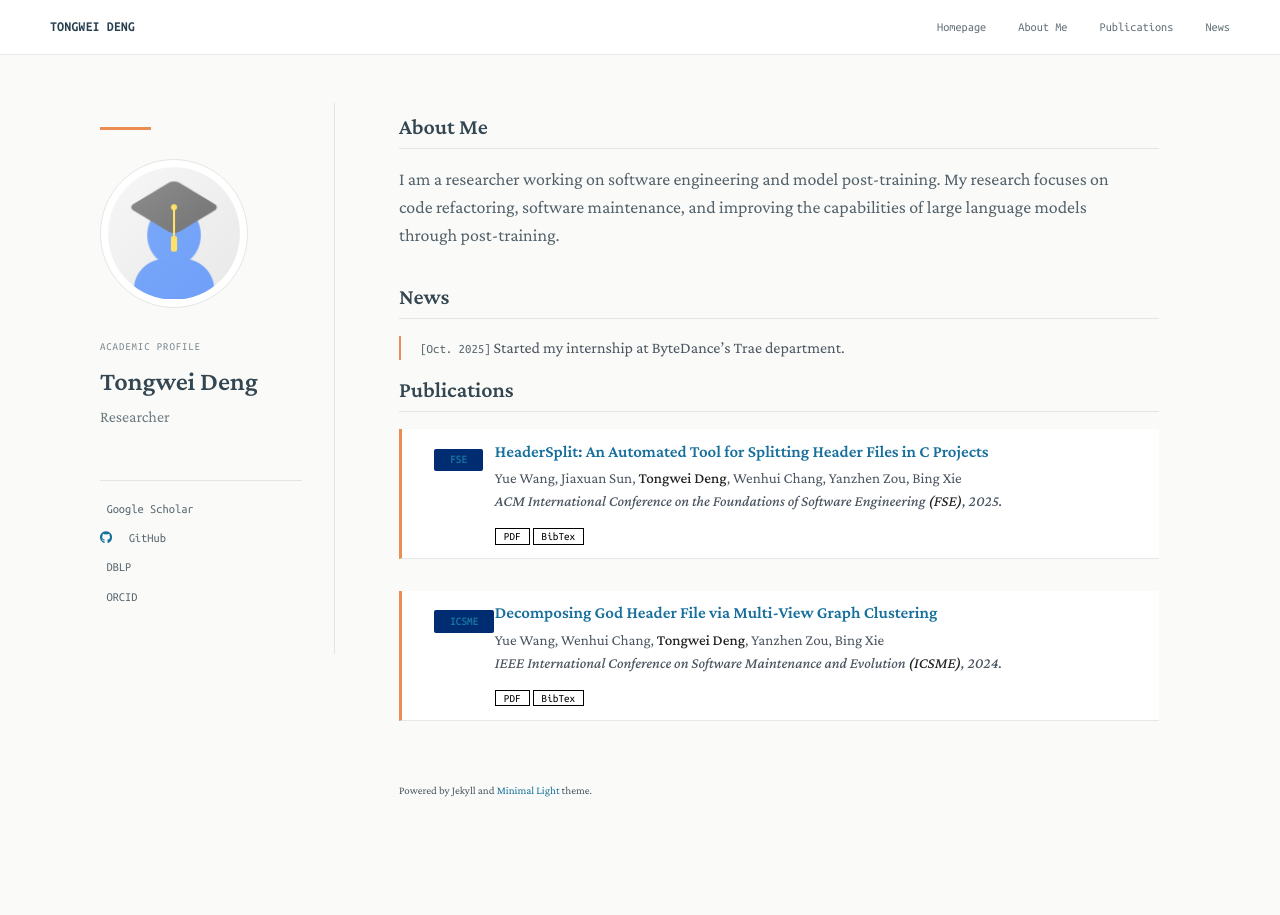
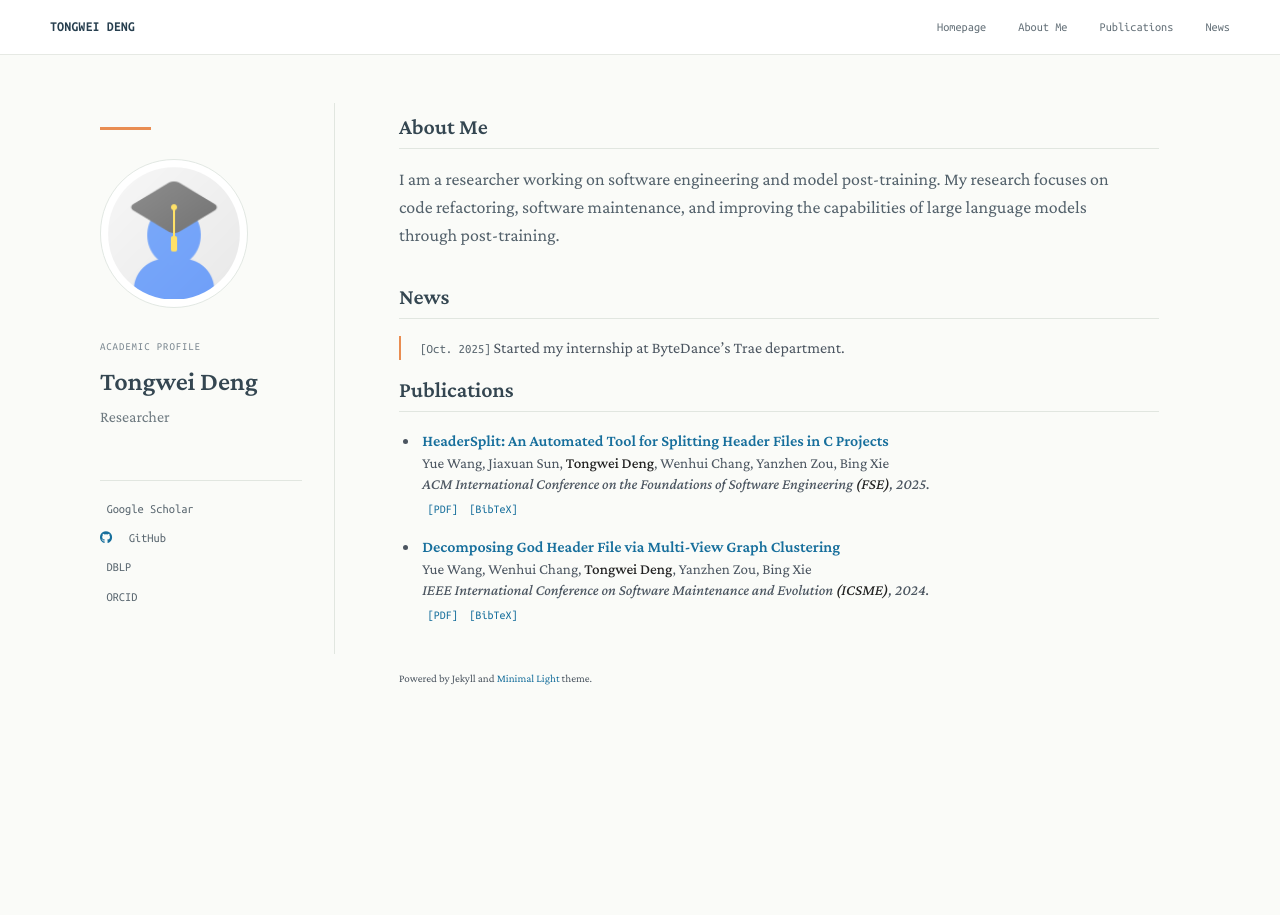
Before and after one commit to 6643789wsx/6643789wsx.github.io, a Jekyll site: the page built from index.md, in a window 1280 px wide. Built offline with Jekyll 4.4.1, drawn with Linux system fonts in a browser that asks for light colours; a style sheet for code colours, icons or effects is not loaded; our own code applies the rules of GitHub Pages for plain Markdown files.

Commit message:
Simplify publication list layout

```diff
--- a/_includes/publications.md
+++ b/_includes/publications.md
@@ -1,51 +1,25 @@
 <h2 id="publications" style="margin: 2px 0px -15px;">Publications</h2>
 
 <div class="publications">
-<ol class="bibliography">
+<ul class="publication-list">
 
 {% for link in site.data.publications.main %}
 
 <li>
-<div class="pub-row">
-  <div class="col-sm-3 abbr" style="position: relative;padding-right: 15px;padding-left: 15px;">
-    {% if link.conference_short %}
-    <abbr class="badge">{{ link.conference_short }}</abbr>
-    {% endif %}
-    {% if link.image %}
-    <img src="{{ link.image }}" class="teaser img-fluid z-depth-1" style="width=100;height=40%">
-    {% endif %}
+  <div class="publication-entry">
+    <a class="publication-title" href="{{ link.pdf }}" target="_blank" rel="noopener">{{ link.title }}</a>
+    <span class="publication-authors">{{ link.authors }}</span>
+    <span class="publication-venue"><em>{{ link.conference }}</em></span>
+    <span class="publication-links">
+      {% if link.pdf %}<a href="{{ link.pdf }}" target="_blank" rel="noopener">[PDF]</a>{% endif %}
+      {% if link.code %}<a href="{{ link.code }}" target="_blank" rel="noopener">[Code]</a>{% endif %}
+      {% if link.page %}<a href="{{ link.page }}" target="_blank" rel="noopener">[Project]</a>{% endif %}
+      {% if link.bibtex %}<a href="{{ link.bibtex }}" target="_blank" rel="noopener">[BibTeX]</a>{% endif %}
+    </span>
   </div>
-  <div class="col-sm-9" style="position: relative;padding-right: 15px;padding-left: 20px;">
-      <div class="title"><a href="{{ link.pdf }}">{{ link.title }}</a></div>
-      <div class="author">{{ link.authors }}</div>
-      <div class="periodical"><em>{{ link.conference }}</em>
-      </div>
-    <div class="links">
-      {% if link.pdf %}
-      <a href="{{ link.pdf }}" class="btn btn-sm z-depth-0" role="button" target="_blank" style="font-size:12px;">PDF</a>
-      {% endif %}
-      {% if link.code %}
-      <a href="{{ link.code }}" class="btn btn-sm z-depth-0" role="button" target="_blank" style="font-size:12px;">Code</a>
-      {% endif %}
-      {% if link.page %}
-      <a href="{{ link.page }}" class="btn btn-sm z-depth-0" role="button" target="_blank" style="font-size:12px;">Project Page</a>
-      {% endif %}
-      {% if link.bibtex %}
-      <a href="{{ link.bibtex }}" class="btn btn-sm z-depth-0" role="button" target="_blank" style="font-size:12px;">BibTex</a>
-      {% endif %}
-      {% if link.notes %}
-      <strong> <i style="color:#e74d3c">{{ link.notes }}</i></strong>
-      {% endif %}
-      {% if link.others %}
-      {{ link.others }}
-      {% endif %}
-    </div>
-  </div>
-</div>
 </li>
-<br>
 
 {% endfor %}
 
-</ol>
+</ul>
 </div>
--- a/_sass/minimal-light.scss
+++ b/_sass/minimal-light.scss
@@ -649,6 +649,13 @@ a:hover { color:#125878; }
 .publications ol.bibliography li .abbr { height:auto!important; }
 .publications ol.bibliography li .abbr abbr { background:#e6f2f6; color:#176f9c!important; }
 .publications ol.bibliography li .title { font-size:1.06rem; }
+.publication-list { list-style:disc; margin:0; padding-left:1.25rem; }
+.publication-list li { margin:0 0 1rem; padding-left:.2rem; }
+.publication-entry { line-height:1.45; }
+.publication-title { font-weight:600; }
+.publication-authors, .publication-venue { display:block; font-size:.94rem; }
+.publication-links { font-family:"Ubuntu Mono", monospace; font-size:.75rem; margin-left:.35rem; }
+.publication-links a { margin-right:.35rem; }
 
 @media (prefers-color-scheme: dark) {
   body { background:#fafbf8; color:#4b5560; }
```
